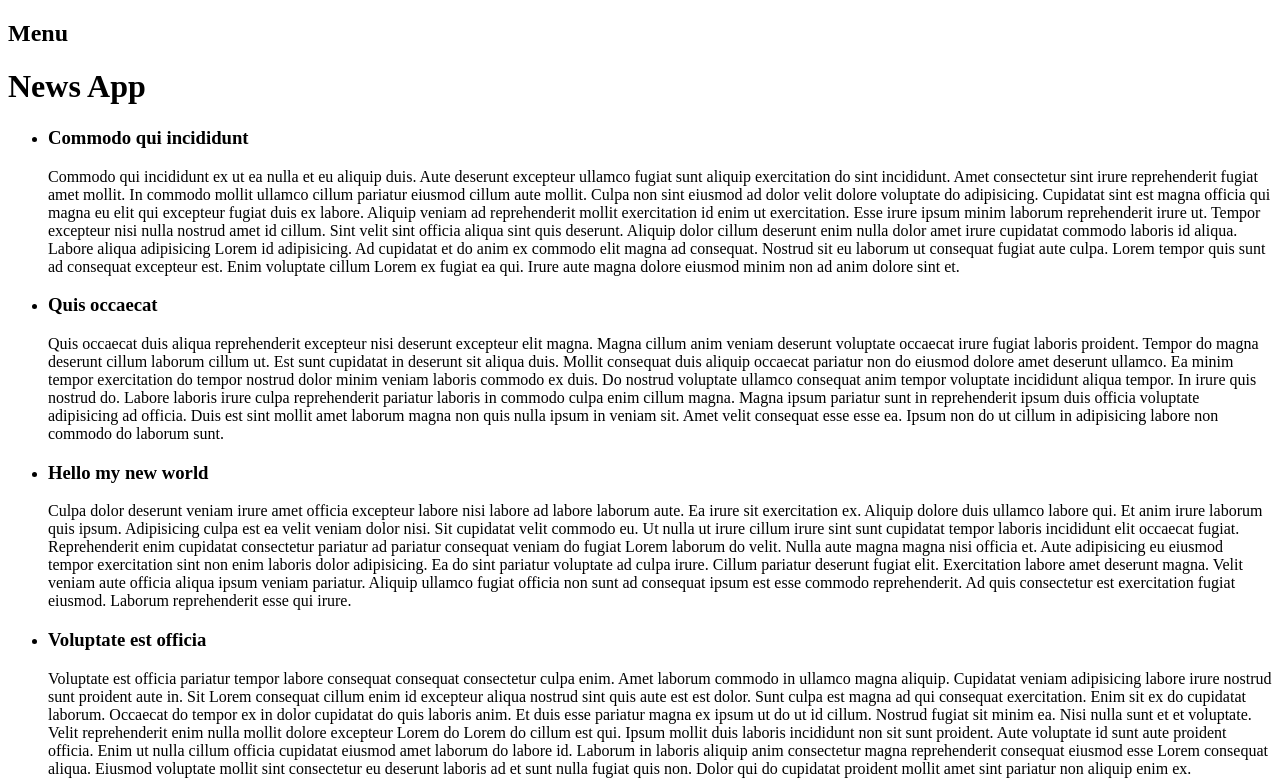
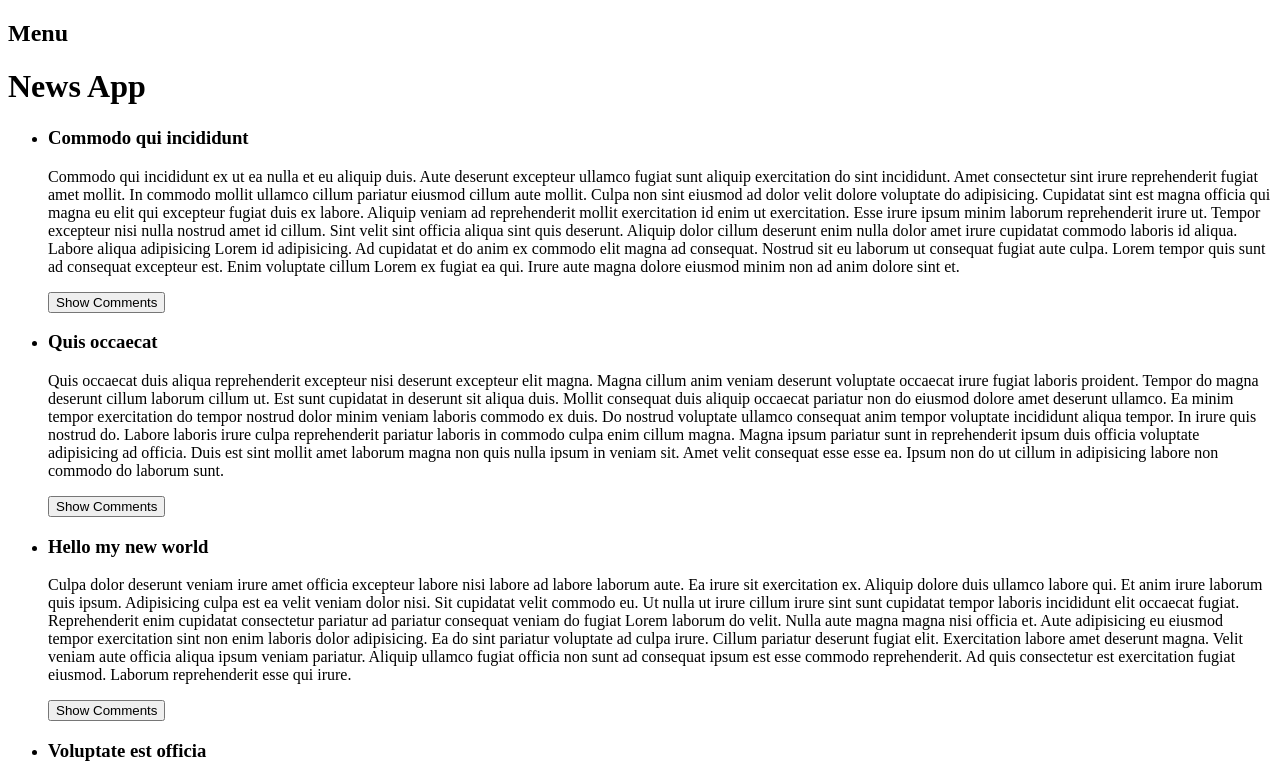
Before and after one commit to romabelka/js_ru_14_08, a React app: page / in a window 1280 px wide. Shown: the top 781 px of the page. Built offline with nearby package versions, Linux system fonts and the light colour scheme.

Commit message:
completed HT1

```diff
--- a/src/Article.js
+++ b/src/Article.js
@@ -1,4 +1,5 @@
 import React, {Component} from 'react'
+import CommentList from "./CommentList";
 
 class Article extends Component {
     constructor(props) {
@@ -27,7 +28,19 @@ class Article extends Component {
     }
 
     getBody() {
-        return this.state.isOpen && <p>{this.props.article.text}</p>
+        if (!this.state.isOpen) {
+            return null
+        }
+
+        const article = this.props.article;
+        const comments = article.comments && !!article.comments.length && <CommentList comments={article.comments} />
+
+        return (
+            <div>
+                <p>{article.text}</p>
+                {comments}
+            </div>
+        )
     }
 }
 
--- /dev/null
+++ b/src/Comment.js
@@ -0,0 +1,12 @@
+import React from 'react'
+
+function Comment(props) {
+    return (
+        <div>
+            <h5>{props.comment.user}</h5>
+            <p>{props.comment.text}</p>
+        </div>
+    )
+}
+
+export default Comment
--- /dev/null
+++ b/src/CommentList.js
@@ -0,0 +1,47 @@
+import React, {Component} from 'react'
+import Comment from './Comment'
+
+class CommentList extends Component {
+    constructor(props) {
+        super(props);
+
+        this.state = {
+            isOpened: false
+        }
+    }
+
+    handleClick = () => {
+        this.setState({
+            isOpened: !this.state.isOpened
+        })
+    }
+
+    renderBody() {
+        if (!this.state.isOpened) {
+            return null;
+        }
+
+        const commentElements = this.props.comments.map(comment => {
+            return <li key={comment.id}><Comment comment={comment} /></li>
+        })
+
+        return (
+            <ul>
+                {commentElements}
+            </ul>
+        )
+    }
+
+    render() {
+        const buttonText = `${this.state.isOpened ? 'Hide' : 'Show'} Comments`
+
+        return (
+            <div>
+                <button onClick={this.handleClick}>{buttonText}</button>
+                {this.renderBody()}
+            </div>
+        )
+    }
+}
+
+export default CommentList
```
